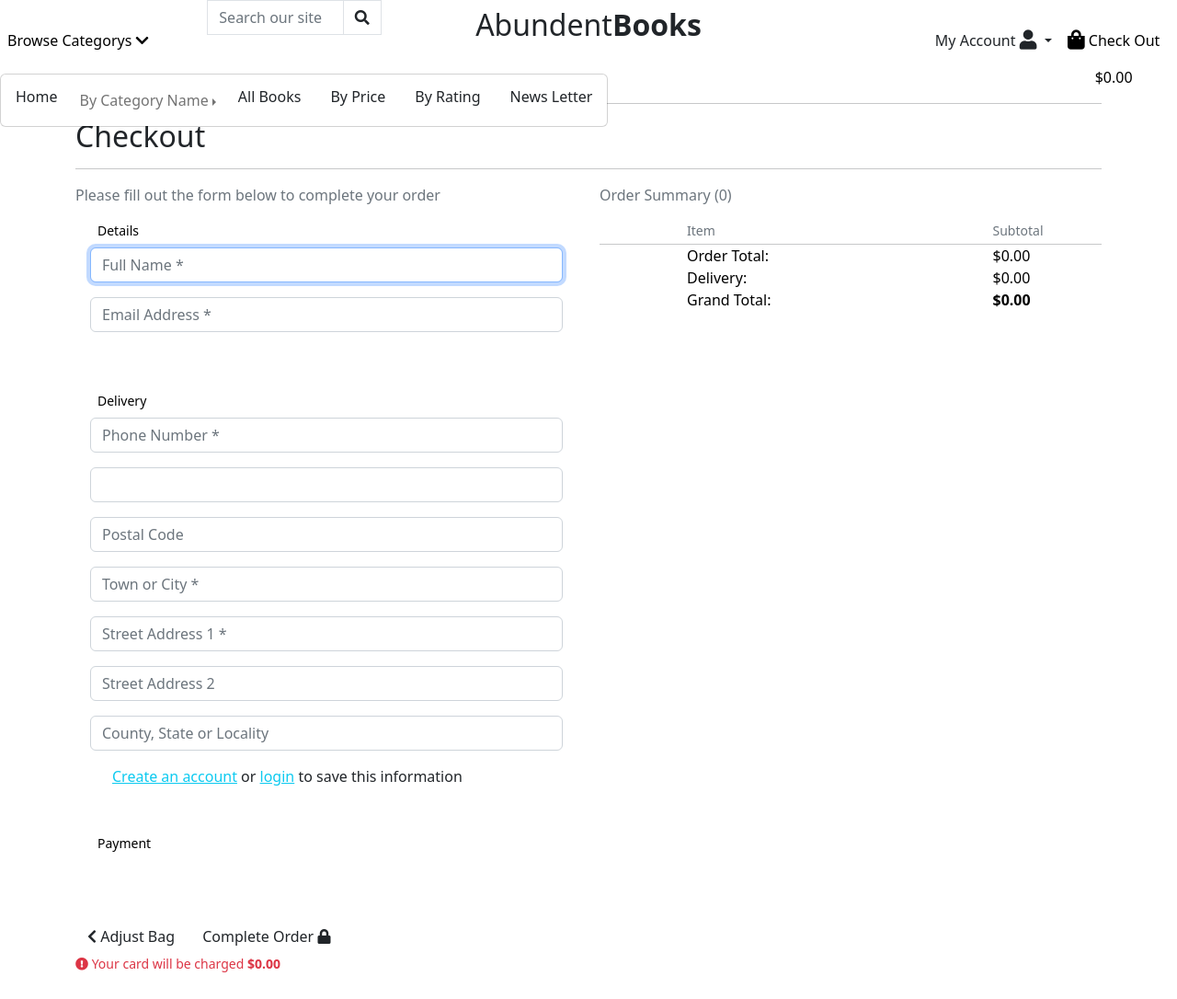
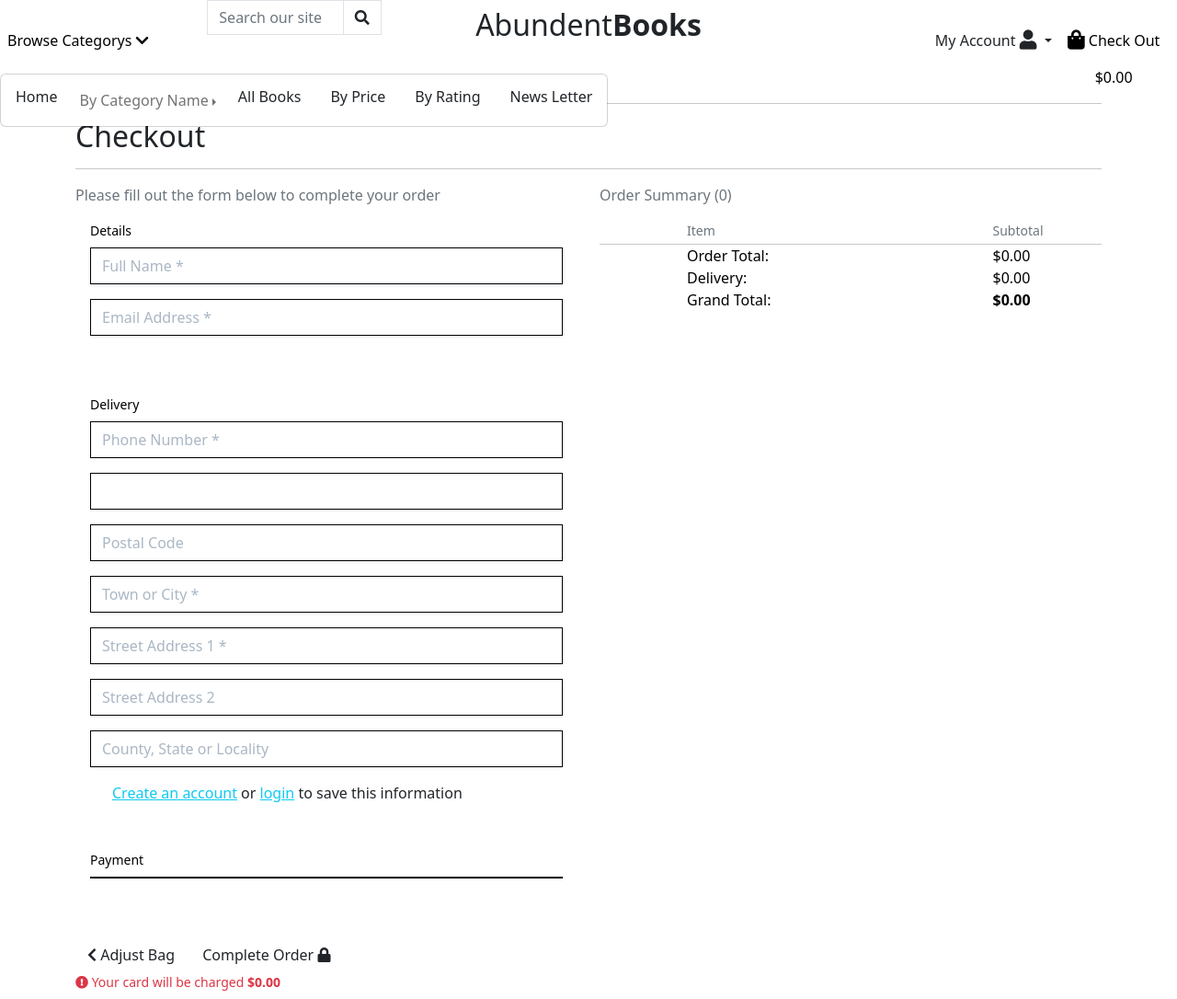
Before and after one commit to Ed-Whyatt/abundant-books-ms-4, a Django app: template checkout/templates/checkout/checkout.html in a window 1280 px wide. Shown: the whole page at 92% size. Before the commit the page ends 1057 px from the top, so only its background shows below. Run offline with Django 3.2, Linux system fonts and the light colour scheme; the template is opened without the code that fills it: values that come from a table or form of the project are taken from there, others are empty; some libraries are stand-ins or nearby versions.

Commit message:
Add stripe css and javascript elements for checkout

```diff
--- a/checkout/static/checkout/css/checkout.css
+++ b/checkout/static/checkout/css/checkout.css
@@ -0,0 +1,37 @@
+.StripeElement,
+.stripe-style-input {
+  box-sizing: border-box;
+  height: 40px;
+  padding: 10px 12px;
+  border: 1px solid transparent;
+  border-radius: 0px;
+  background-color: white;
+  box-shadow: 0 1px 3px 0 #e6ebf1;
+  -webkit-transition: box-shadow 150ms ease;
+  transition: box-shadow 150ms ease;
+}
+
+.StripeElement--focus,
+.stripe-style-input:focus,
+.stripe-style-input:active {
+  box-shadow: 0 1px 3px 0 #cfd7df;
+}
+
+.StripeElement--webkit-autofill {
+  background-color: #fefde5 !important;
+}
+
+.stripe-style-input::placeholder {
+    color: #aab7c4;
+}
+
+.fieldset-label {
+    position: relative;
+    right: .5rem;
+}
+
+#payment-form .form-control,
+#card-element {
+    color: #000;
+    border: 1px solid #000;
+}
--- a/checkout/static/checkout/js/stripe_elements.js
+++ b/checkout/static/checkout/js/stripe_elements.js
@@ -0,0 +1,28 @@
+// Core logic/payment flow for this comes from here:
+// https://stripe.com/docs/payments/accept-a-payment
+
+// CSS from here:
+// https://stripe.com/docs/stripe-js
+
+var stripePublicKey = $('#id_stripe_public_key').text().slice(1, -1);
+var clientSecret = $('#id_client_secret').text().slice(1, -1);
+var stripe = Stripe(stripePublicKey);
+var elements = stripe.elements();
+// Style stripe element
+var style = {
+base: {
+    color: '#000',
+    fontFamily: '"Helvetica Neue", Helvetica, sans-serif',
+    fontSmoothing: 'antialiased',
+    fontSize: '16px',
+    '::placeholder': {
+        color: '#aab7c4'
+    }
+},
+invalid: {
+    color: '#dc3545',
+    iconColor: '#dc3545'
+}
+};
+var card = elements.create('card', {style: style});
+card.mount('#card-element');
--- a/checkout/templates/checkout/checkout.html
+++ b/checkout/templates/checkout/checkout.html
@@ -140,4 +140,5 @@
     {{ block.super }}
     {{ stripe_public_key|json_script:"id_stripe_public_key" }}
     {{ client_secret|json_script:"id_client_secret" }}
+    <script src="{% static 'checkout/js/stripe_elements.js' %}"></script>
 {% endblock %}
```
